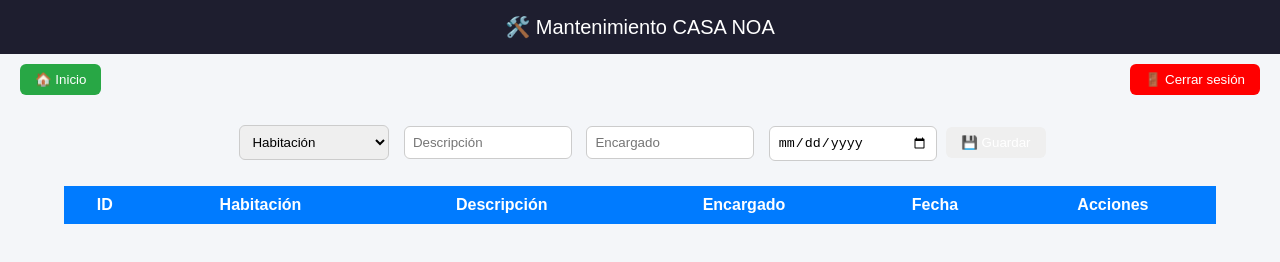
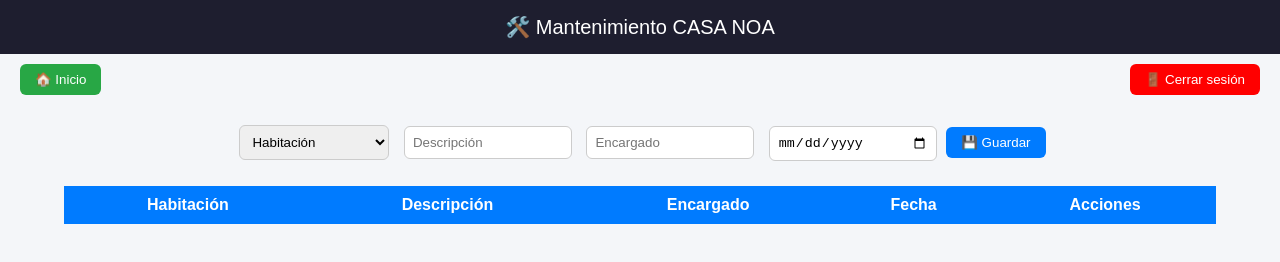
Before and after one commit to villo33/hotel-app, a website: page public/mantenimiento.html in a window 1280 px wide. Drawn offline with Linux system fonts and the light colour scheme; no server answers.

Commit message:
Actualizacion mantenimiento sin ID y mejoras UI

```diff
--- a/public/mantenimiento.html
+++ b/public/mantenimiento.html
@@ -5,7 +5,13 @@
 <title>🛠️ Mantenimiento</title>
 
 <style>
+.btn-guardar {
+  background: #007BFF;
+}
 
+.btn-guardar:hover {
+  background: #0056b3;
+}
 body {
   font-family: Arial;
   background: #f4f6f9;
@@ -132,13 +138,12 @@ function logout() {
   <input type="text" id="encargado" placeholder="Encargado">
   <input type="date" id="fecha">
 
-  <button onclick="guardar()">💾 Guardar</button>
+  <button class="btn-guardar" onclick="guardar()">💾 Guardar</button>
 </div>
 
 <table>
   <thead>
     <tr>
-      <th>ID</th>
       <th>Habitación</th>
       <th>Descripción</th>
       <th>Encargado</th>
@@ -203,7 +208,6 @@ async function cargar() {
       const fila = document.createElement('tr');
 
       fila.innerHTML = `
-        <td>${item.id}</td>
         <td>${item.habitacion}</td>
         <td class="descripcion" title="${item.descripcion}">
           ${item.descripcion}
```
Also changed, not shown: css/estilos.css (line endings or trailing spaces).
